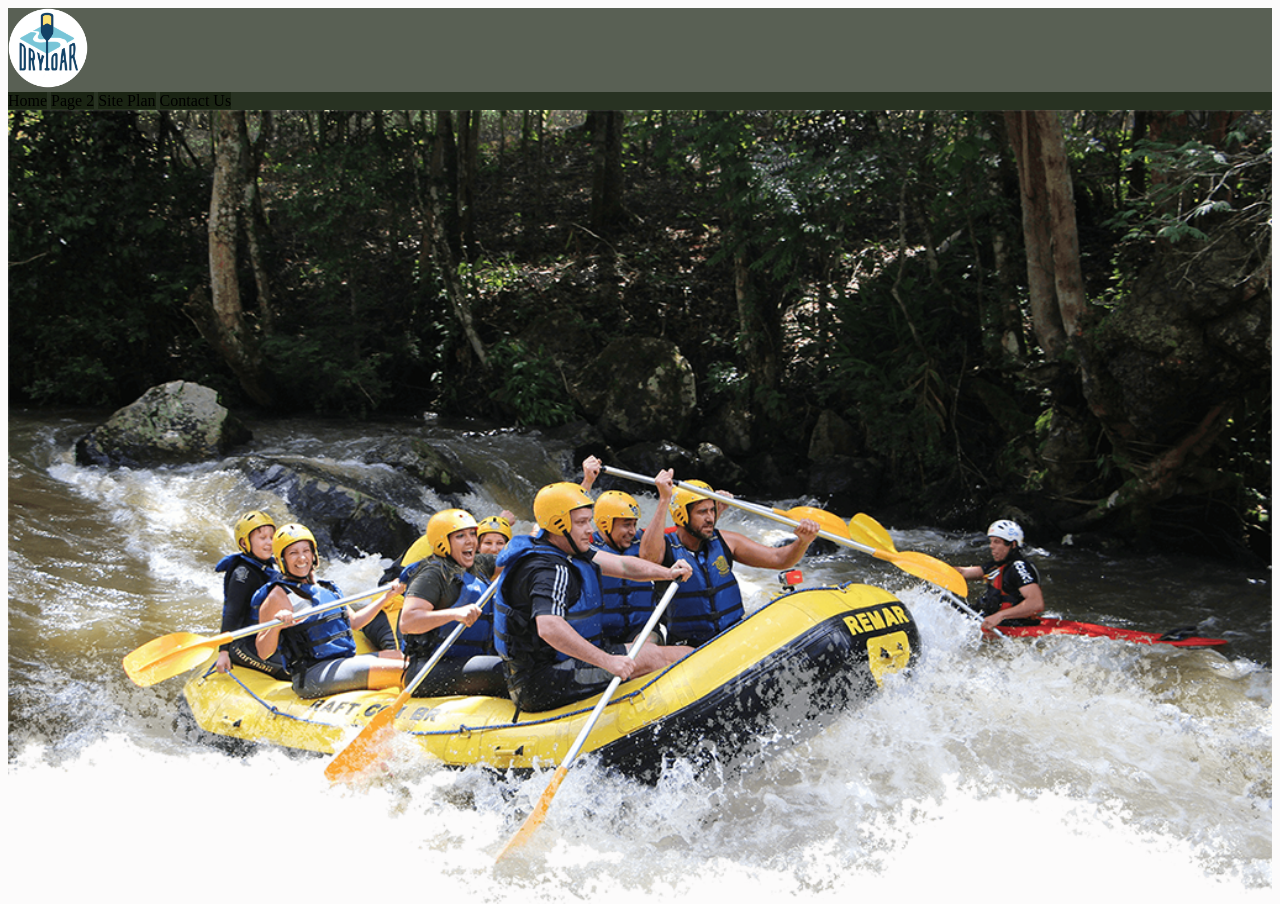
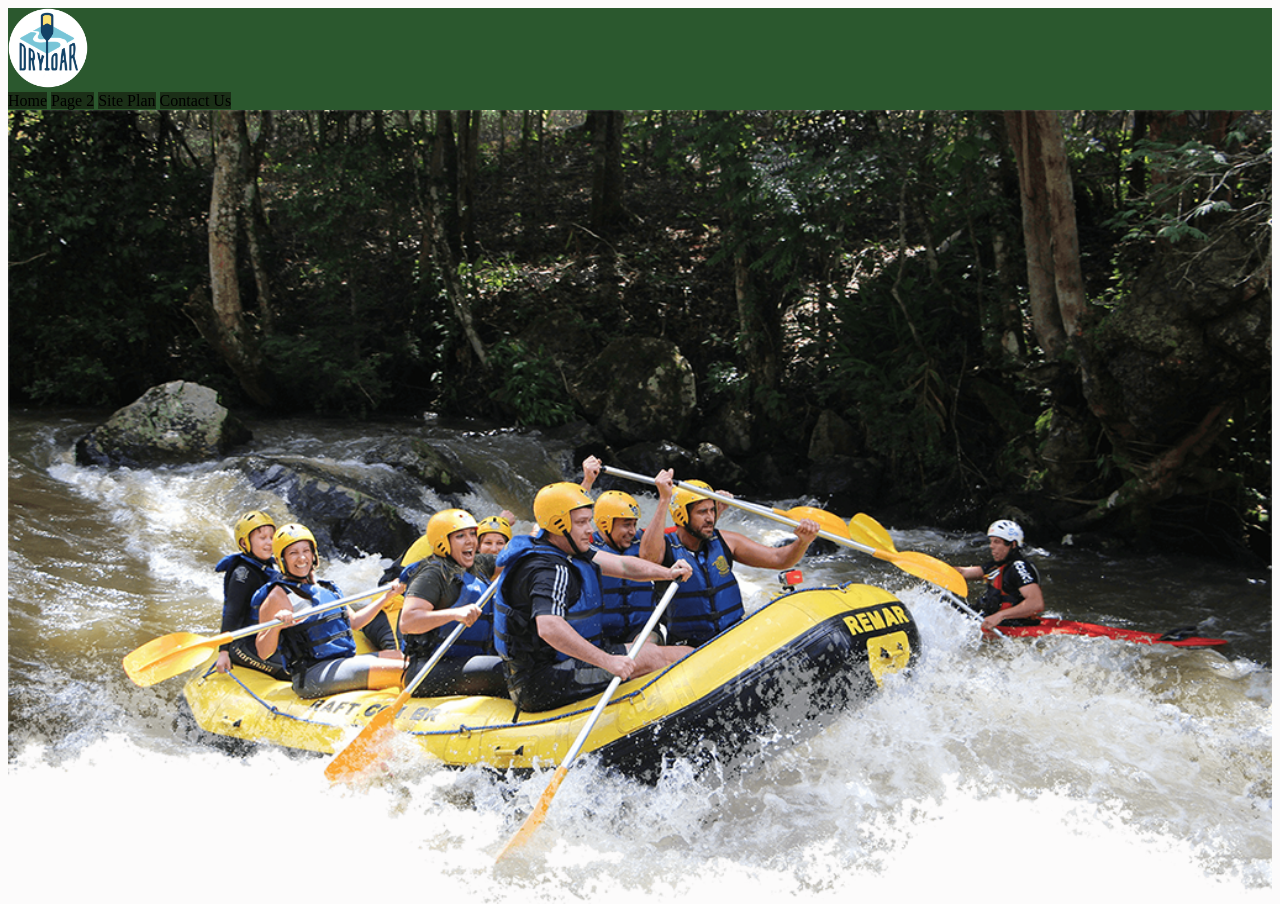
Before and after one commit to miguelrojase/wdd130, a plain HTML site: page wwr/index.html in a window 1280 px wide. Shown: the top 904 px of the page. Drawn offline with Linux system fonts and the light colour scheme.

Commit message:
CSS Modified

```diff
--- a/wwr/styles/style.css
+++ b/wwr/styles/style.css
@@ -3,7 +3,7 @@
     margin: 0 auto;
 }
 nav {
-    background-color: rgba(20,30,13, .7);
+    background-color: #2B582E;
     color:black;
 }
 a {
@@ -41,7 +41,7 @@ body {
     background-color: #fcfbfb;
 }
 header {
-    background-color: rgba(20,30,13, .7);
+    background-color: #2B582E;
 }
 nav a:hover {
     background-color: white;
```
